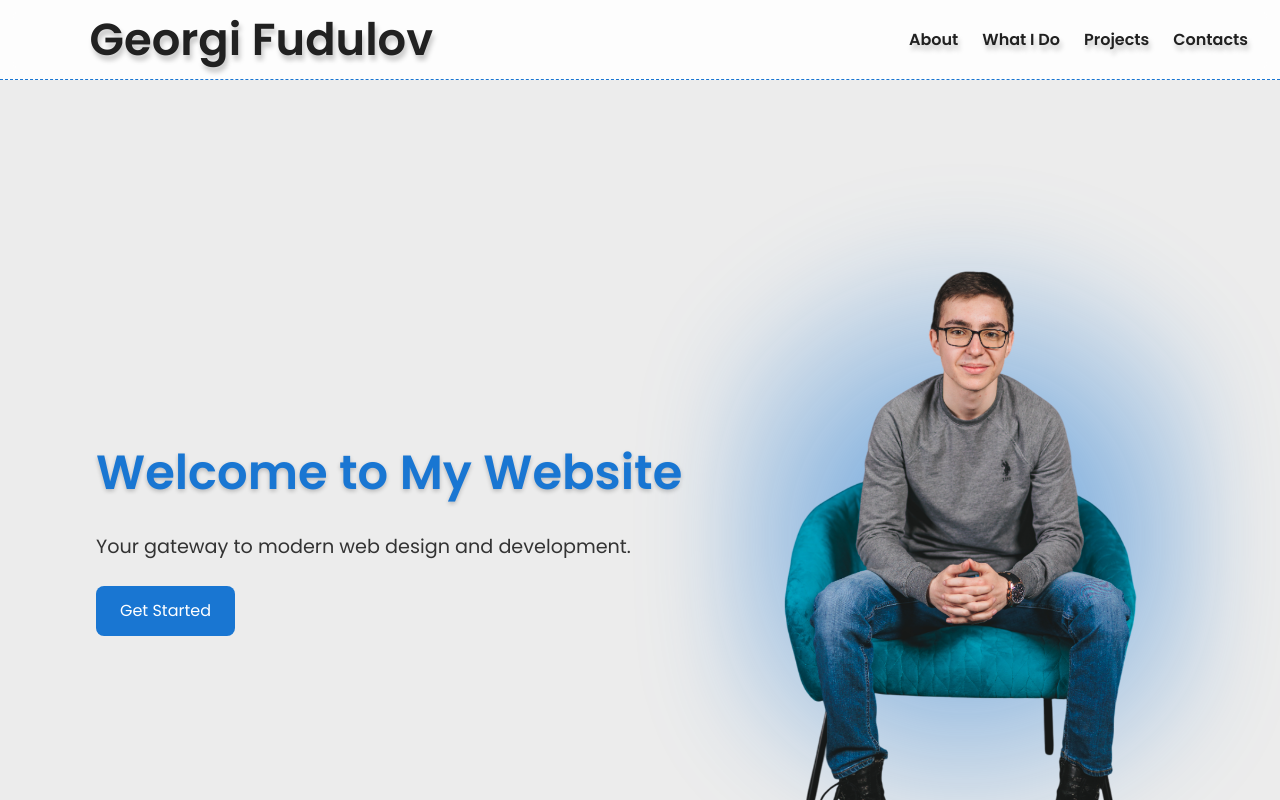
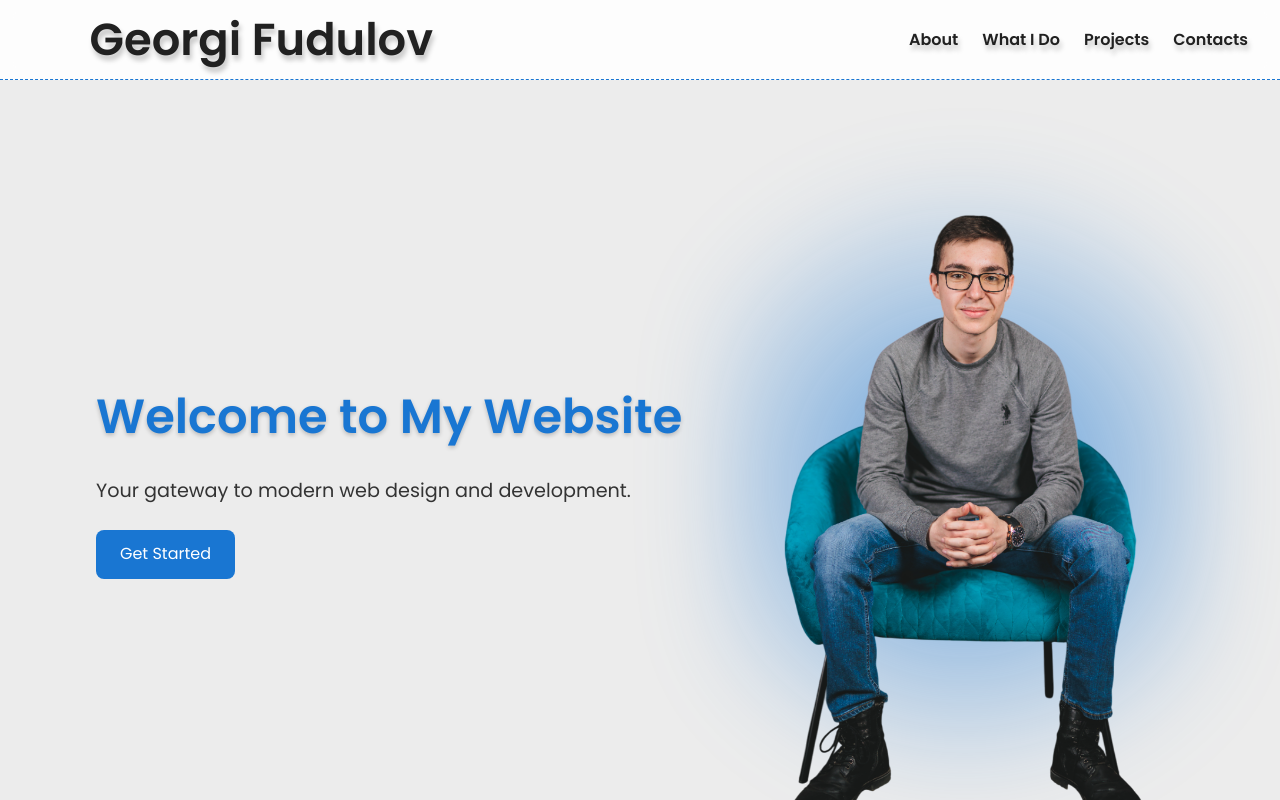
Before and after one commit to georgifudulov/personal_website, a React (Vite) app: page / in a window 1280 px wide. Shown: the top 800 px of the page. Built offline with nearby package versions, Linux system fonts and the light colour scheme.

Commit message:
Finished responsive design

```diff
--- a/src/App.css
+++ b/src/App.css
@@ -1,5 +1,6 @@
 html {
   scroll-behavior: smooth;
+  scroll-padding-top: 8vh;
 }
 
 body {
--- a/src/styles/Hero.css
+++ b/src/styles/Hero.css
@@ -4,13 +4,11 @@
   align-items: center;
   justify-content: center;
   background-color: #ececec;
-  scroll-margin-top: 50vh;
 }
 
 .hero-content {
   width: 90%;
   max-width: 1200px;
-  height: 80%;
   align-items: center;
   justify-content: center;
   flex-wrap: wrap;
@@ -84,6 +82,7 @@
 @media (max-width: 1240px) {
   #hero {
     overflow: hidden;
+    scroll-margin: 12vh;
   }
 
   .hero-image {
```
